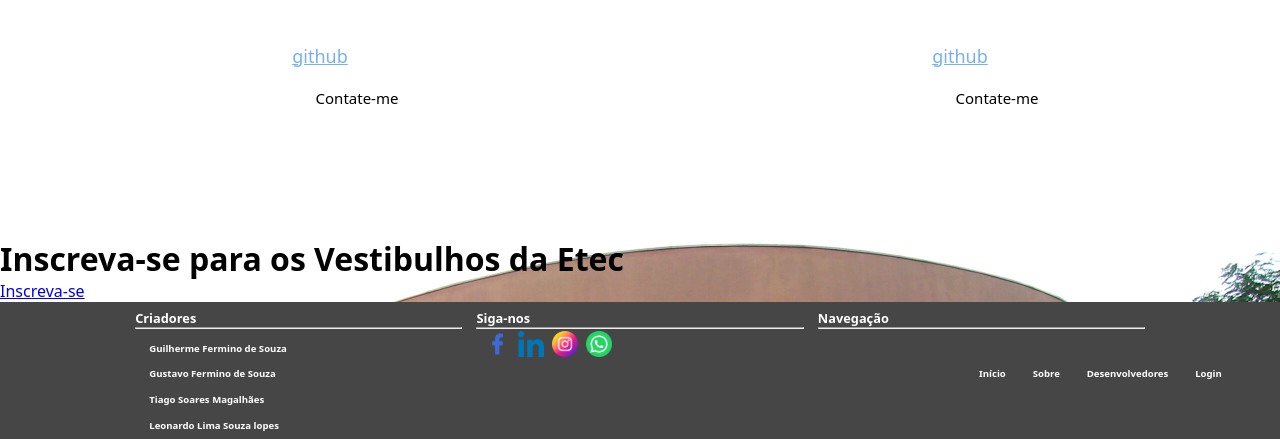
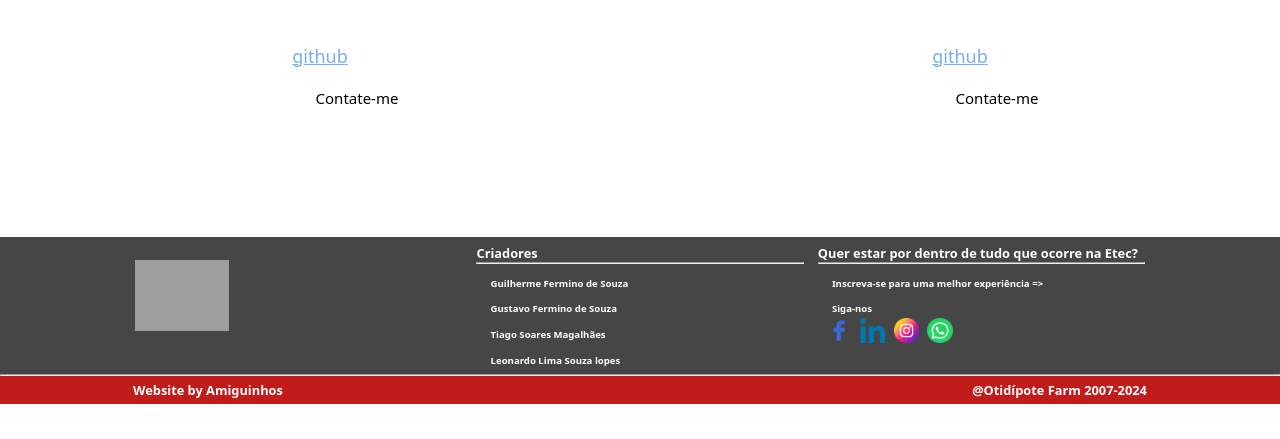
Before and after one commit to guilherme-fermino-de-souza/Desc, a PHP site: page /card.php in a window 1280 px wide. Shown: the part 800-1239 px from the top of the page. After the commit the page ends 1204 px from the top, so only its background shows below. Run offline with PHP 8.4, Linux system fonts and the light colour scheme; grey boxes are pictures that could not be loaded.

Commit message:
Update footer.php
o que eu mudei?




não é da sua conta

```diff
--- a/site/footer.php
+++ b/site/footer.php
@@ -1,36 +1,29 @@
 <!--footer start--> <!--CONTATO-->
 <footer class="footer">
-    <div class="footer-01-hr">
-        <div class="footer-01">
-            <div class="inscreva-se">
-                <h1>Inscreva-se para os Vestibulhos da Etec</h1>
-            </div>
-            <a href="#" class="inscreva-se-button">Inscreva-se</a>
-        </div>
-    </div>
 
     <div class="footer-02-hr">
         <div class="footer-02">
 
             <div class="footer-part">
-                <h1>Criadores</h1>
-                <hr>
-                <div class="criadores-lista">
-                    <div>
-                        <h2>Guilherme Fermino de Souza</h2>
-                        <h2>Gustavo Fermino de Souza</h2>
-                    </div>
-                    <div>
-                        <h2>Tiago Soares Magalhães</h2>
-                        <h2>Leonardo Lima Souza lopes</h2>
-                    </div>
+                <div class="left-logo">
+                <img src="https://2.bp.blogspot.com/-YJcEKDgkCac/T3o4oD-0DrI/AAAAAAAAAQY/DFbIKXFJxbk/s1600/Logo+Etec+CT.png">
                 </div>
             </div>
 
             <div class="footer-part">
-                <h1>Siga-nos</h1>
+                <h1>Criadores</h1>
                 <hr>
-                </hr>
+                <H2>Guilherme Fermino de Souza</H2>
+                <H2>Gustavo Fermino de Souza</H2>
+                <H2>Tiago Soares Magalhães</H2>
+                <H2>Leonardo Lima Souza lopes</H2>
+            </div>
+
+            <div class="footer-part">
+                <h1>Quer estar por dentro de tudo que ocorre na Etec?</h1>
+                <hr>
+                <H2>Inscreva-se para uma melhor experiência =></H2>
+                <H2>Siga-nos</H2>
                 <div class="right-icons">
                     <a href="#"><img src="./images/Icon-facebook.png" alt="#"></a>
                     <a href="#"><img src="./images/Icon-linkedin.png" alt="#"></a>
@@ -38,16 +31,17 @@
                     <a href="#"><img src="./images/Icon-whatssap.png" alt="#"></a>
                 </div>
             </div>
-            <div class="footer-part">
-                <h1>Navegação</h1>
-                <hr>
-                <ul class="nav-list">
-                    <li><a href="#"><h2>Início</h2></a></li>
-                    <li><a href="#"><h2>Sobre</h2></a></li>
-                    <li><a href="#"><h2>Desenvolvedores</h2></a></li>
-                    <li><a href="./login.php"><h2>Login</h2></a></li>
-                </ul>
-            </div>
+
+        </div>
+    </div>
+
+    <div class="footer-bottom-hr">
+        <hr>
+        <div class="footer-bottom">
+            <h1 class="footer-bottom-h2">Website by Amiguinhos</h1>
+            <h1 class="footer-bottom-h1">
+                @Otidípote Farm 2007-2024
+            </h1>
         </div>
     </div>
 </footer>
```
